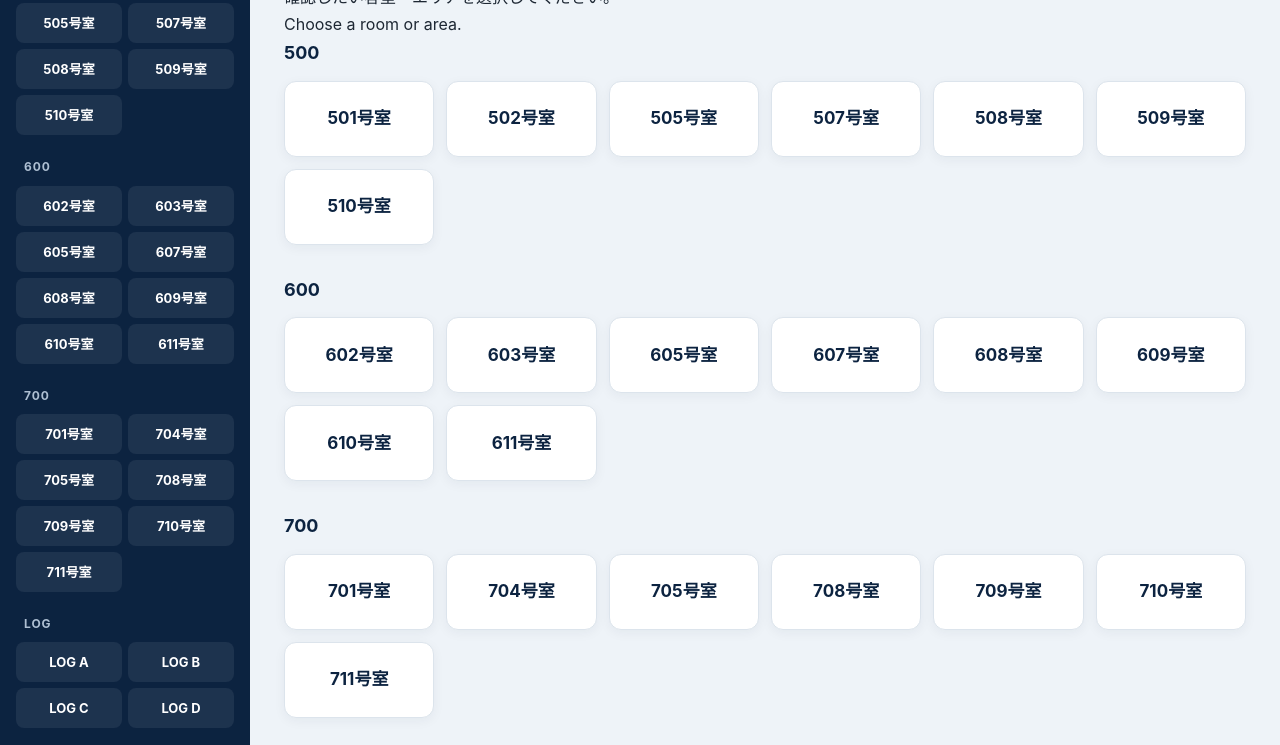
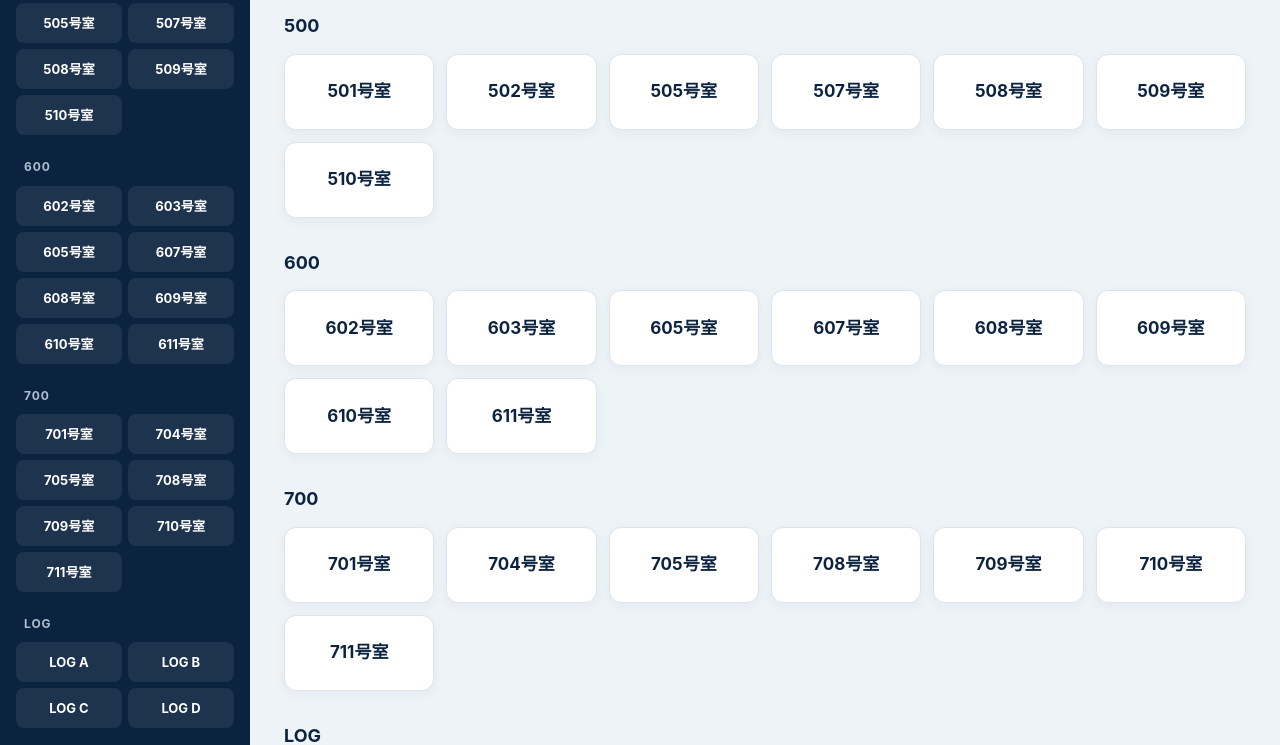
Before and after one commit to vivivivi0529-del/cleaning-manual, a plain HTML site: page index.html in a window 1280 px wide. Shown: the part 223-968 px from the top of the page. Drawn offline with Linux system fonts and the light colour scheme.

Commit message:
index.html を更新

```diff
--- a/index.html
+++ b/index.html
@@ -33,11 +33,7 @@
   客室・エリア一覧<br>
   <span class="english">Room・Area List</span>
 </h1>
-
-        <p>
-  確認したい客室・エリアを選択してください。<br>
-  <span class="english">Choose a room or area.</span>
-</p>
+<br>
 
         <div id="roomList"></div>
 
```
